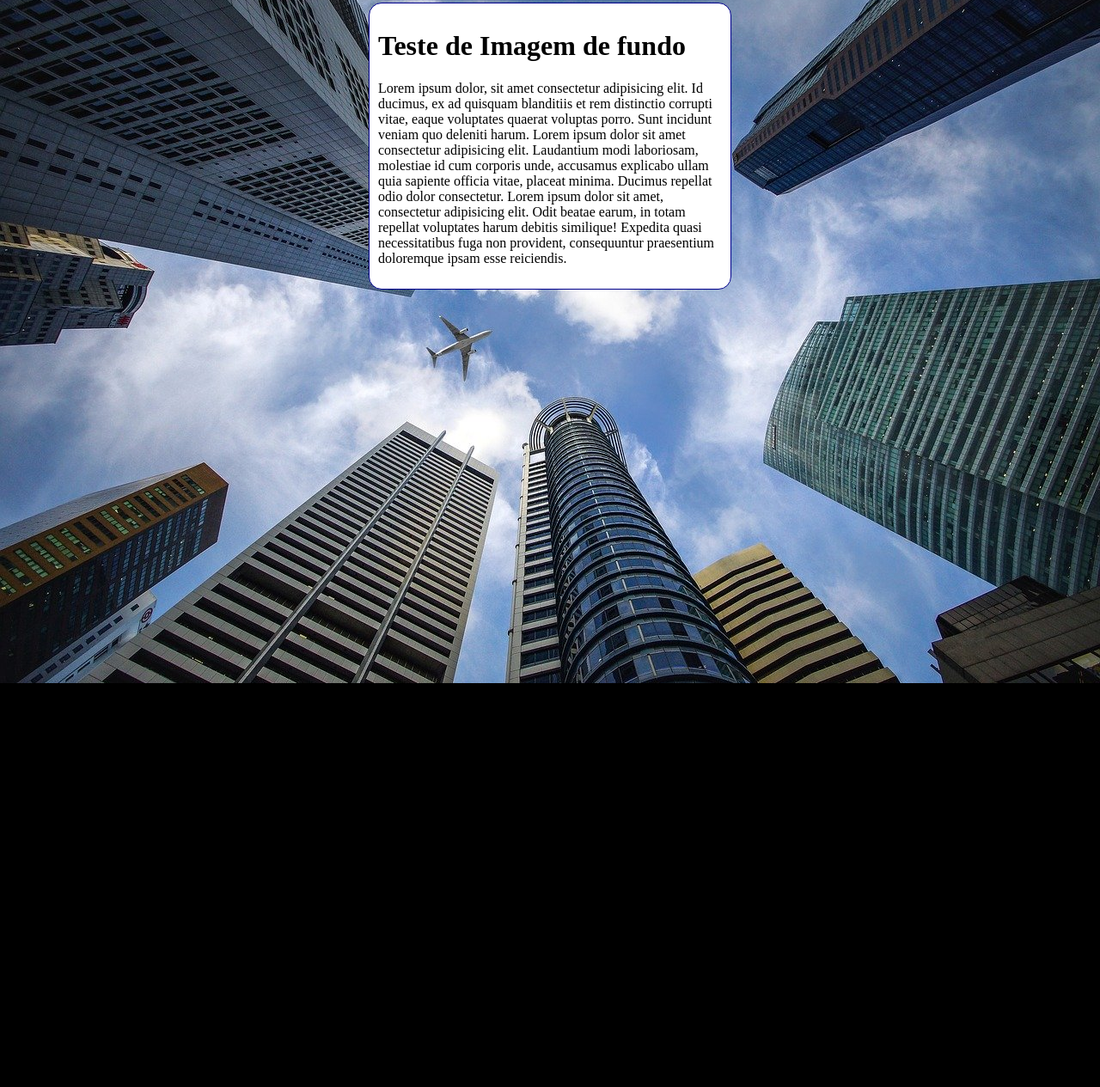
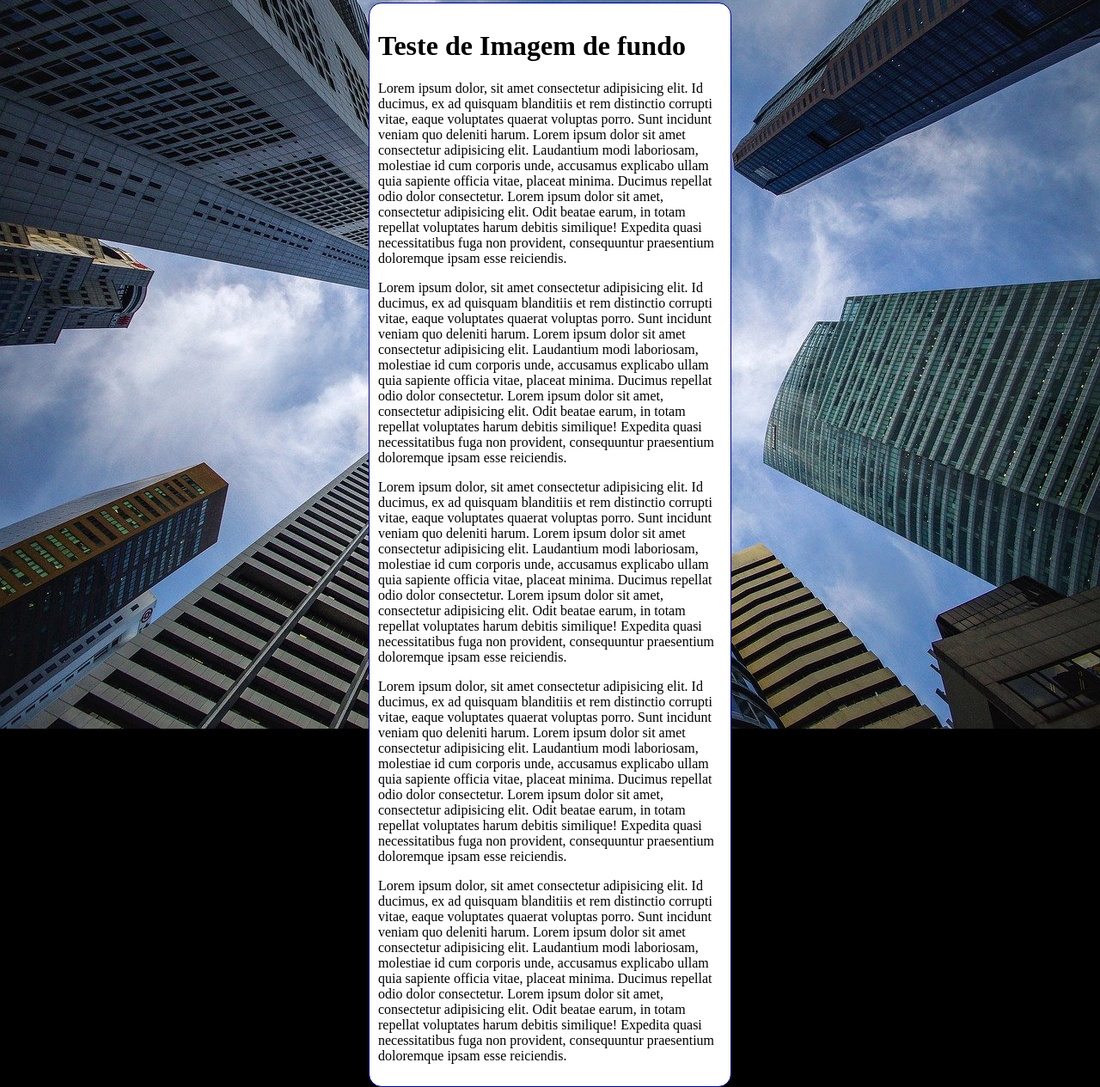
Before and after one commit to VitorHFCorrea/html-css-curso-em-video, a plain HTML site: page modulo03/ex022/fundo006.html in a window 1280 px wide. Shown: the part 5-1270 px from the top of the page at 86% size. Before the commit the page ends 800 px from the top, so only its background shows below. Drawn offline with Linux system fonts and the light colour scheme.

Commit message:
Update fundo006.html

```diff
--- a/modulo03/ex022/fundo006.html
+++ b/modulo03/ex022/fundo006.html
@@ -28,6 +28,10 @@
     <main>
         <h1>Teste de Imagem de fundo</h1>
         <p>Lorem ipsum dolor, sit amet consectetur adipisicing elit. Id ducimus, ex ad quisquam blanditiis et rem distinctio corrupti vitae, eaque voluptates quaerat voluptas porro. Sunt incidunt veniam quo deleniti harum. Lorem ipsum dolor sit amet consectetur adipisicing elit. Laudantium modi laboriosam, molestiae id cum corporis unde, accusamus explicabo ullam quia sapiente officia vitae, placeat minima. Ducimus repellat odio dolor consectetur. Lorem ipsum dolor sit amet, consectetur adipisicing elit. Odit beatae earum, in totam repellat voluptates harum debitis similique! Expedita quasi necessitatibus fuga non provident, consequuntur praesentium doloremque ipsam esse reiciendis.</p>
+        <p>Lorem ipsum dolor, sit amet consectetur adipisicing elit. Id ducimus, ex ad quisquam blanditiis et rem distinctio corrupti vitae, eaque voluptates quaerat voluptas porro. Sunt incidunt veniam quo deleniti harum. Lorem ipsum dolor sit amet consectetur adipisicing elit. Laudantium modi laboriosam, molestiae id cum corporis unde, accusamus explicabo ullam quia sapiente officia vitae, placeat minima. Ducimus repellat odio dolor consectetur. Lorem ipsum dolor sit amet, consectetur adipisicing elit. Odit beatae earum, in totam repellat voluptates harum debitis similique! Expedita quasi necessitatibus fuga non provident, consequuntur praesentium doloremque ipsam esse reiciendis.</p>
+        <p>Lorem ipsum dolor, sit amet consectetur adipisicing elit. Id ducimus, ex ad quisquam blanditiis et rem distinctio corrupti vitae, eaque voluptates quaerat voluptas porro. Sunt incidunt veniam quo deleniti harum. Lorem ipsum dolor sit amet consectetur adipisicing elit. Laudantium modi laboriosam, molestiae id cum corporis unde, accusamus explicabo ullam quia sapiente officia vitae, placeat minima. Ducimus repellat odio dolor consectetur. Lorem ipsum dolor sit amet, consectetur adipisicing elit. Odit beatae earum, in totam repellat voluptates harum debitis similique! Expedita quasi necessitatibus fuga non provident, consequuntur praesentium doloremque ipsam esse reiciendis.</p>
+        <p>Lorem ipsum dolor, sit amet consectetur adipisicing elit. Id ducimus, ex ad quisquam blanditiis et rem distinctio corrupti vitae, eaque voluptates quaerat voluptas porro. Sunt incidunt veniam quo deleniti harum. Lorem ipsum dolor sit amet consectetur adipisicing elit. Laudantium modi laboriosam, molestiae id cum corporis unde, accusamus explicabo ullam quia sapiente officia vitae, placeat minima. Ducimus repellat odio dolor consectetur. Lorem ipsum dolor sit amet, consectetur adipisicing elit. Odit beatae earum, in totam repellat voluptates harum debitis similique! Expedita quasi necessitatibus fuga non provident, consequuntur praesentium doloremque ipsam esse reiciendis.</p>
+        <p>Lorem ipsum dolor, sit amet consectetur adipisicing elit. Id ducimus, ex ad quisquam blanditiis et rem distinctio corrupti vitae, eaque voluptates quaerat voluptas porro. Sunt incidunt veniam quo deleniti harum. Lorem ipsum dolor sit amet consectetur adipisicing elit. Laudantium modi laboriosam, molestiae id cum corporis unde, accusamus explicabo ullam quia sapiente officia vitae, placeat minima. Ducimus repellat odio dolor consectetur. Lorem ipsum dolor sit amet, consectetur adipisicing elit. Odit beatae earum, in totam repellat voluptates harum debitis similique! Expedita quasi necessitatibus fuga non provident, consequuntur praesentium doloremque ipsam esse reiciendis.</p>
     </main>
 </body>
 </html>
```
